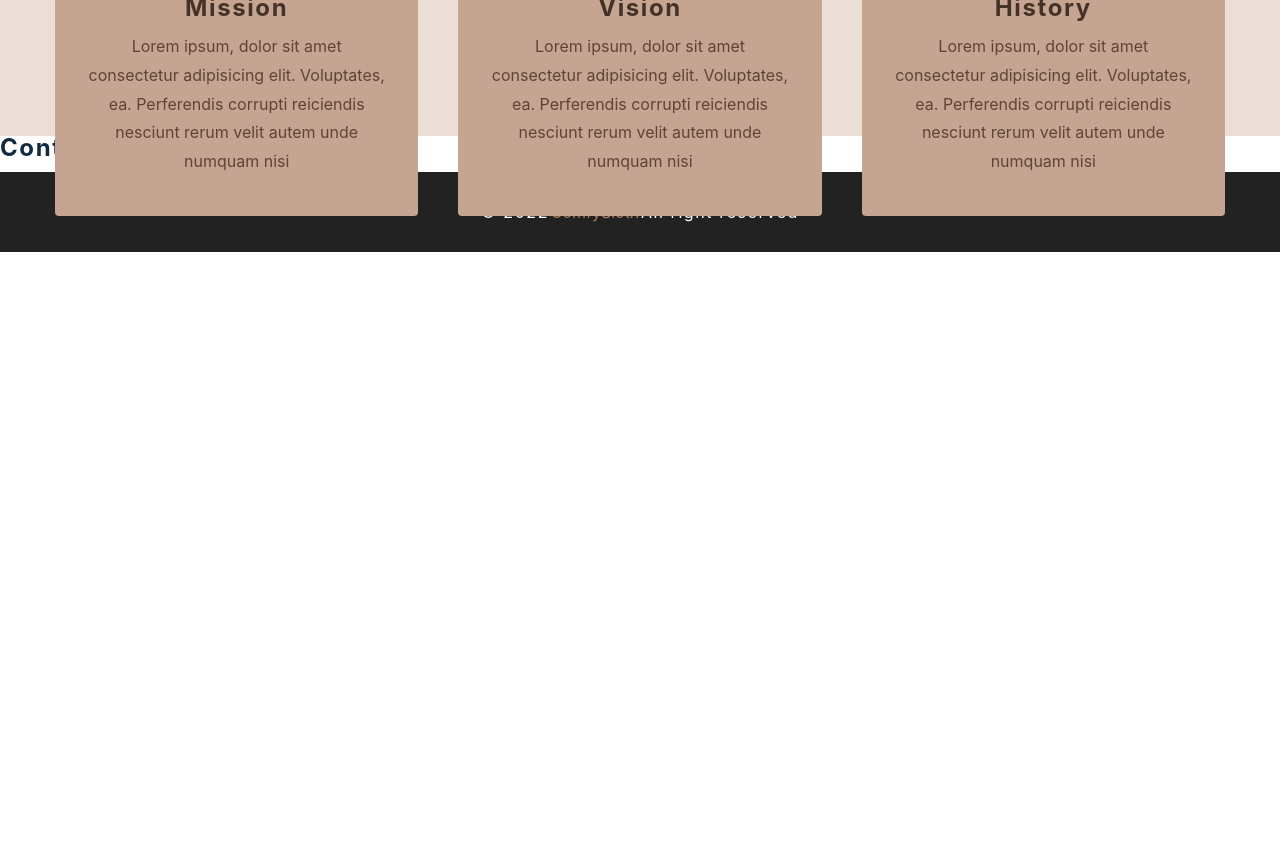
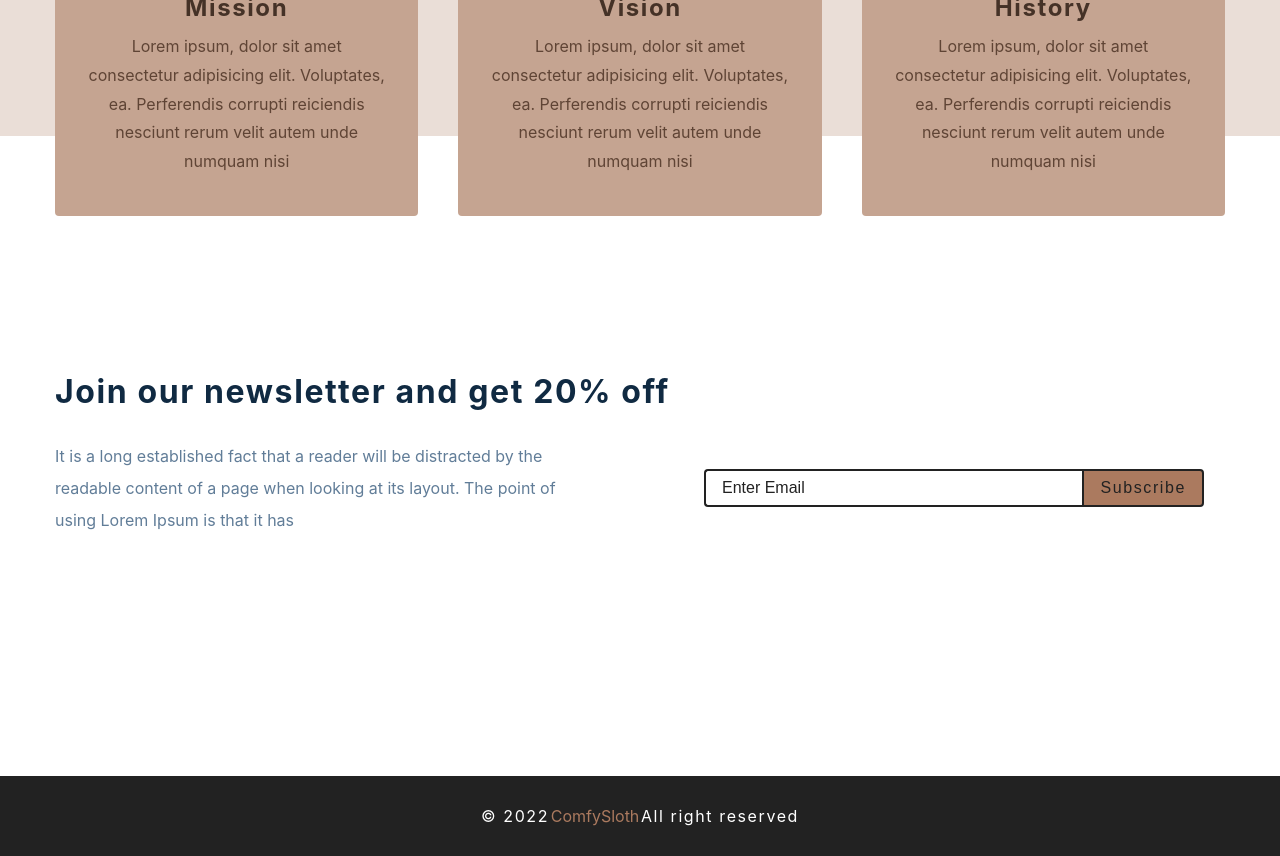
Before and after one commit to pras75299/E-commerce, a React (Create React App) app: page / in a window 1280 px wide. Shown: the part 1200-2056 px from the top of the page. Before the commit the page ends 1452 px from the top, so only its background shows below. Built offline with nearby package versions, Linux system fonts and the light colour scheme; the HTML template or start-up script is replaced by a standard one.

Commit message:
add contact js ui

```diff
--- a/src/components/Contact.js
+++ b/src/components/Contact.js
@@ -1,9 +1,32 @@
-import React from 'react'
-import styled from 'styled-components'
+import React from "react";
+import styled from "styled-components";
 
 const Contact = () => {
-  return <h4>contact section</h4>
-}
+  return (
+    <Wrapper>
+      <div className="section-center">
+        <h3>Join our newsletter and get 20% off</h3>
+        <div className="content">
+          <p>
+            It is a long established fact that a reader will be distracted by
+            the readable content of a page when looking at its layout. The point
+            of using Lorem Ipsum is that it has
+          </p>
+          <form className="contact-form" action="">
+            <input
+              type="email"
+              className="form-input"
+              placeholder="enter email"
+            />
+            <button type="submit" className="submit-btn">
+              Subscribe
+            </button>
+          </form>
+        </div>
+      </div>
+    </Wrapper>
+  );
+};
 const Wrapper = styled.section`
   padding: 5rem 0;
   h3 {
@@ -67,6 +90,6 @@ const Wrapper = styled.section`
   @media (min-width: 1280px) {
     padding: 15rem 0;
   }
-`
+`;
 
-export default Contact
+export default Contact;
```
